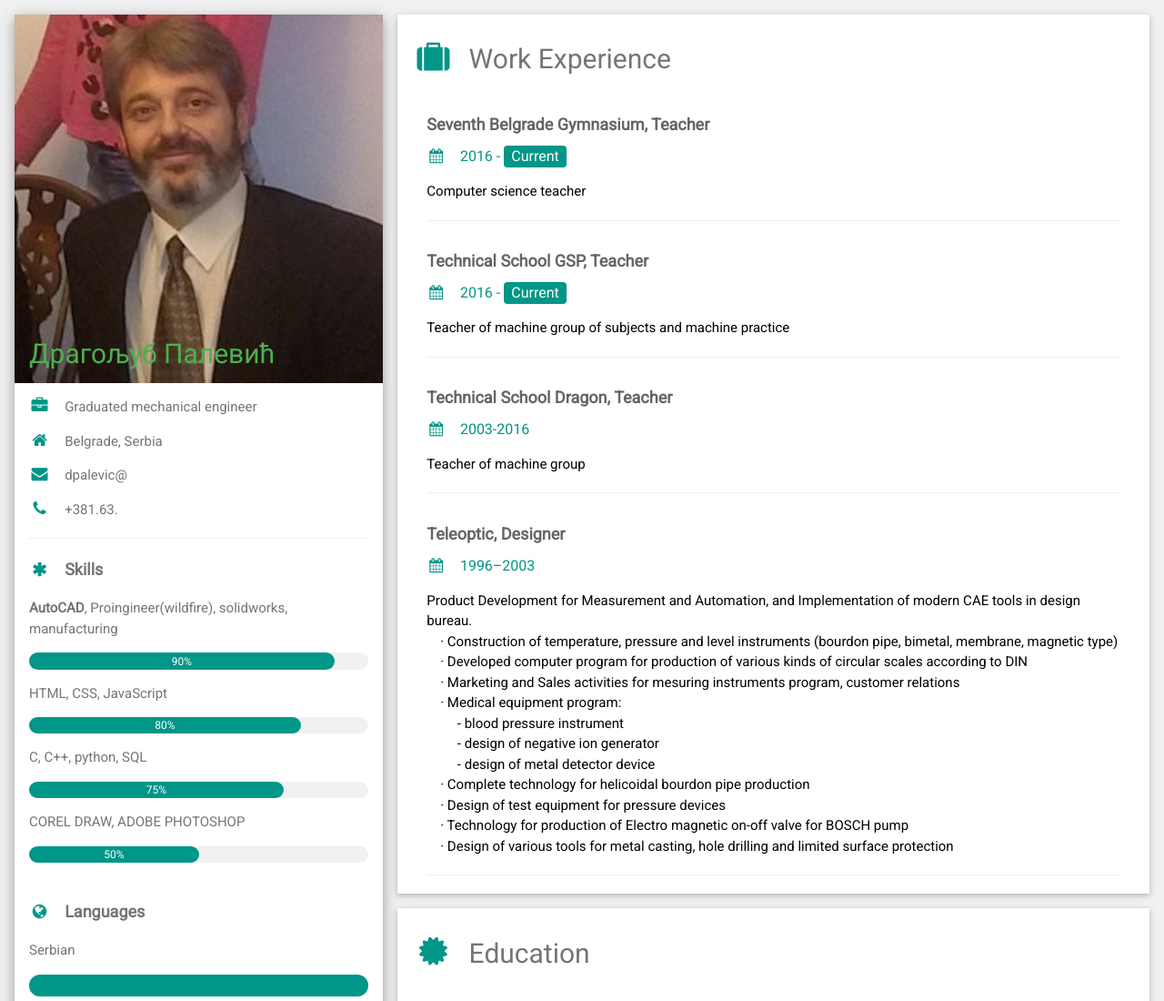
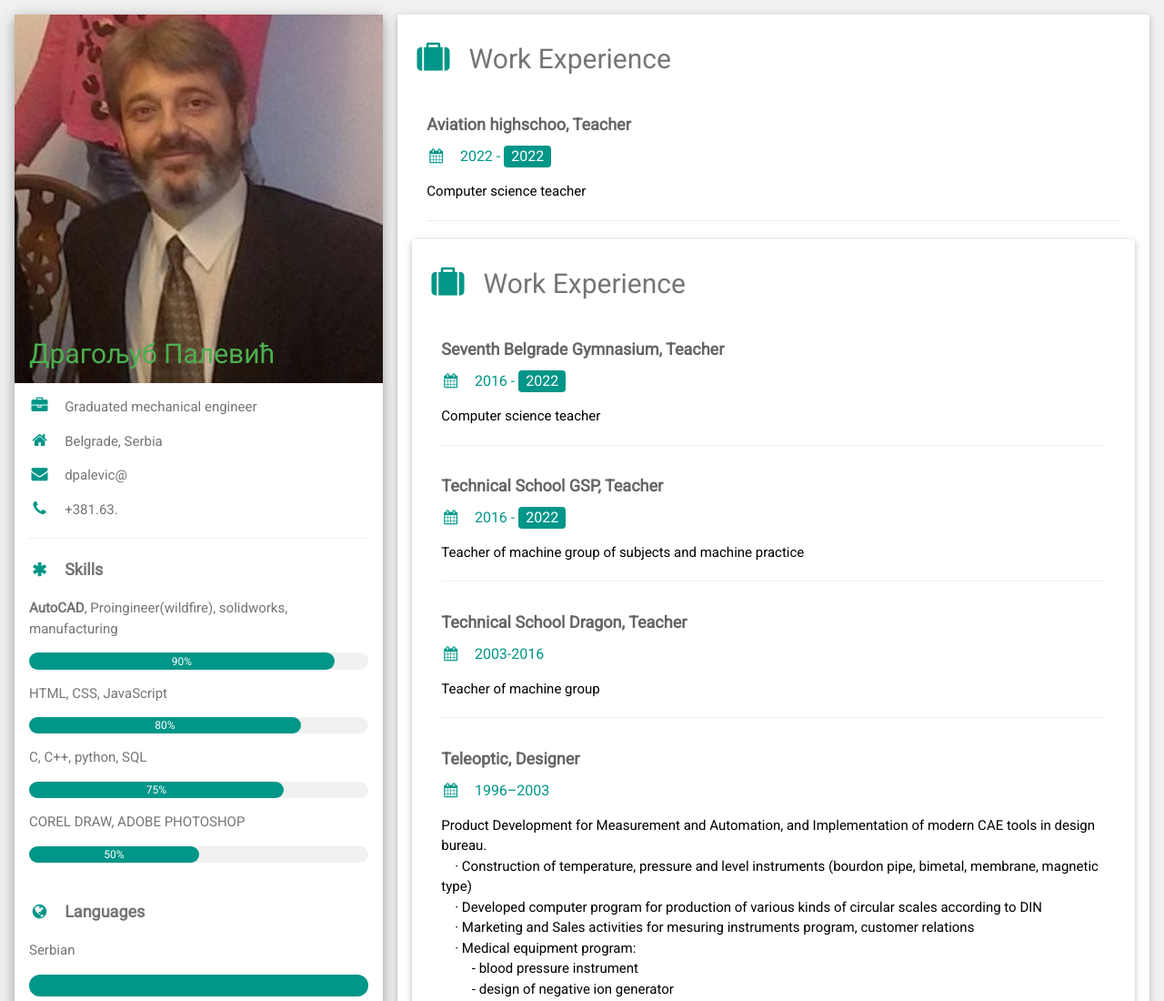
Before and after one commit to drpale/CVlinkedi, a plain HTML site: page index.html in a window 1280 px wide. Shown: the top 1100 px of the page at 91% size. Drawn offline with nearby package versions, Linux system fonts and the light colour scheme.

Commit message:
Update index.html

```diff
--- a/index.html
+++ b/index.html
@@ -78,17 +78,27 @@ html,body,h1,h2,h3,h4,h5,h6 {font-family: "Roboto", sans-serif}
     <!-- Right Column -->
     <div class="w3-twothird">
 
+	    <div class="w3-container w3-card w3-white w3-margin-bottom">
+        <h2 class="w3-text-grey w3-padding-16"><i class="fa fa-suitcase fa-fw w3-margin-right w3-xxlarge w3-text-teal"></i>Work Experience</h2>
+        <div class="w3-container">
+          <h5 class="w3-opacity"><b>Aviation highschoo, Teacher</b></h5>
+          <h6 class="w3-text-teal"><i class="fa fa-calendar fa-fw w3-margin-right"></i>2022 - <span class="w3-tag w3-teal w3-round">2022</span></h6>
+          <p>Computer science teacher</p>
+          <hr>
+        </div>
+
+
       <div class="w3-container w3-card w3-white w3-margin-bottom">
         <h2 class="w3-text-grey w3-padding-16"><i class="fa fa-suitcase fa-fw w3-margin-right w3-xxlarge w3-text-teal"></i>Work Experience</h2>
         <div class="w3-container">
           <h5 class="w3-opacity"><b>Seventh Belgrade Gymnasium, Teacher</b></h5>
-          <h6 class="w3-text-teal"><i class="fa fa-calendar fa-fw w3-margin-right"></i>2016 - <span class="w3-tag w3-teal w3-round">Current</span></h6>
+          <h6 class="w3-text-teal"><i class="fa fa-calendar fa-fw w3-margin-right"></i>2016 - <span class="w3-tag w3-teal w3-round">2022</span></h6>
           <p>Computer science teacher</p>
           <hr>
         </div>
 		<div class="w3-container">
           <h5 class="w3-opacity"><b>Technical School GSP, Teacher</b></h5>
-          <h6 class="w3-text-teal"><i class="fa fa-calendar fa-fw w3-margin-right"></i>2016 - <span class="w3-tag w3-teal w3-round">Current</span></h6>
+          <h6 class="w3-text-teal"><i class="fa fa-calendar fa-fw w3-margin-right"></i>2016 - <span class="w3-tag w3-teal w3-round">2022</span></h6>
           <p>Teacher of machine group of subjects and machine practice</p>
           <hr>
         </div>
```
